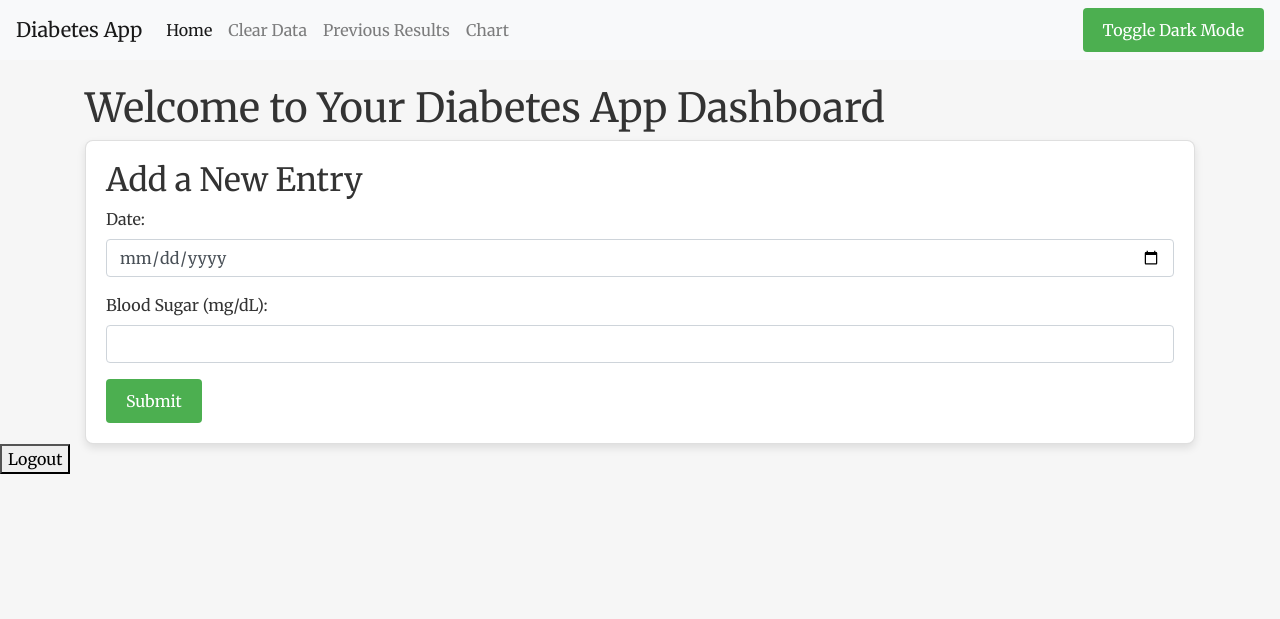
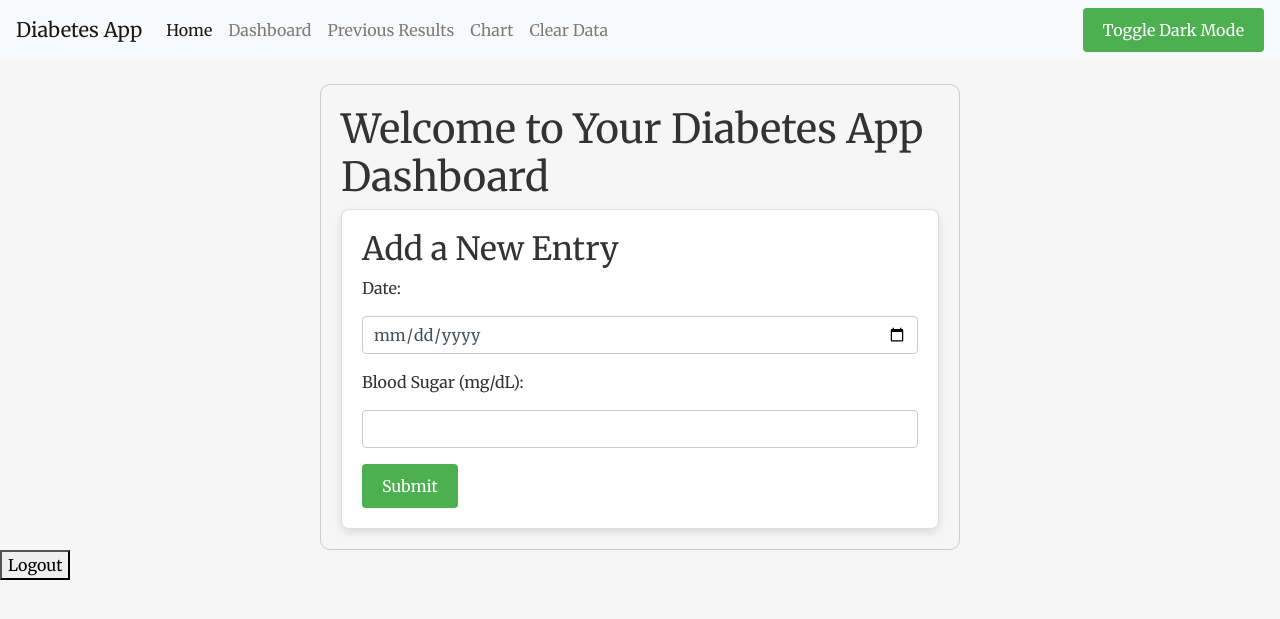
Before and after one commit to rvittozzi/diabetes_tracker, a Flask app: page / in a window 1280 px wide. Shown: the top 619 px of the page. Run offline with Flask 3, Linux system fonts and the light colour scheme; a user stored in the database is signed in; data comes from the database, SQL or seed files in the repository; both versions use the stored data as it was after the commit; some libraries are stand-ins or nearby versions.

Commit message:
edited login.html

```diff
--- a/main.py
+++ b/main.py
@@ -164,6 +164,17 @@ def chart():
     return render_template("chart.html", plot_image=plot_image)
 
 
+@app.route('/dashboard')
+@login_required
+def dashboard():
+    user_id = session.get('user_id')
+    user = User.query.filter_by(id=user_id).first()
+
+    # You could add logic to calculate statistics or other info here
+
+    return render_template('dashboard.html', user=user)
+
+
 if __name__ == "__main__":
     with app.app_context():
         db.create_all()
--- a/static/styles.css
+++ b/static/styles.css
@@ -111,6 +111,23 @@ h1.mb-4, h2.mb-3 {
     max-width: 100%;
     height: auto;
 }
+.form-control {
+    padding: 10px;
+    border: 1px solid #ccc;
+    border-radius: 4px;
+    margin: 8px 0;
+}
+
+.container {
+    background-color: #f6f6f6;  /* Same as rest of the app */
+    color: #333;  /* Same as rest of the app */
+    width: 50%;
+    margin: auto;
+    padding: 20px;
+    border: 1px solid #ccc;
+    border-radius: 10px;
+    margin-top: 50px;
+}
 
 /* Loader */
 .hidden {
--- a/templates/index.html
+++ b/templates/index.html
@@ -27,7 +27,7 @@
         <a class="nav-link high-contrast" href="/">Home</a>
     </li>
     <li class="nav-item">
-                    <a class="nav-link high-contrast" href="/clear_data">Clear Data</a>
+        <a class="nav-link high-contrast" href="/dashboard">Dashboard</a>
     </li>
     <li class="nav-item">
         <a class="nav-link high-contrast" href="/previous_results">Previous Results</a>
@@ -35,7 +35,12 @@
     <li class="nav-item">
         <a class="nav-link high-contrast" href="/chart">Chart</a>
     </li>
+    <!-- Added this new list item for the Dashboard -->
+    <li class="nav-item">
+        <a class="nav-link high-contrast" href="/clear_data">Clear Data</a>
+    </li>
 </ul>
+
             <!-- Dark Mode Toggle Button -->
             <button id="dark-mode-toggle" class="btn btn-secondary ml-auto">Toggle Dark Mode</button>
         </div>
```
Also changed, not shown: templates/dashboard.html (added, +16 -0 lines), templates/register.html (+10 -9 lines), combined.db. Lines whose indentation alone changed are shown as unchanged.
